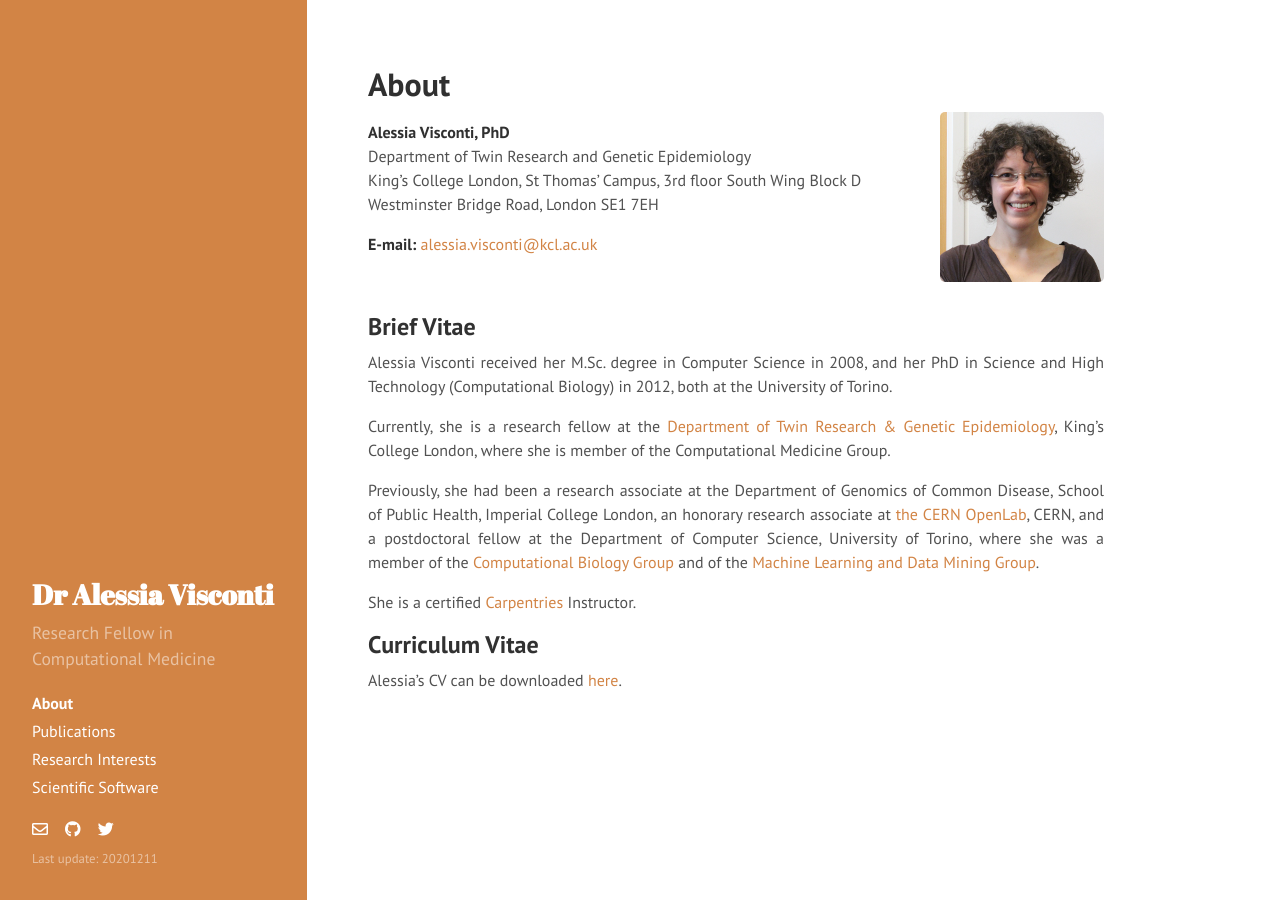
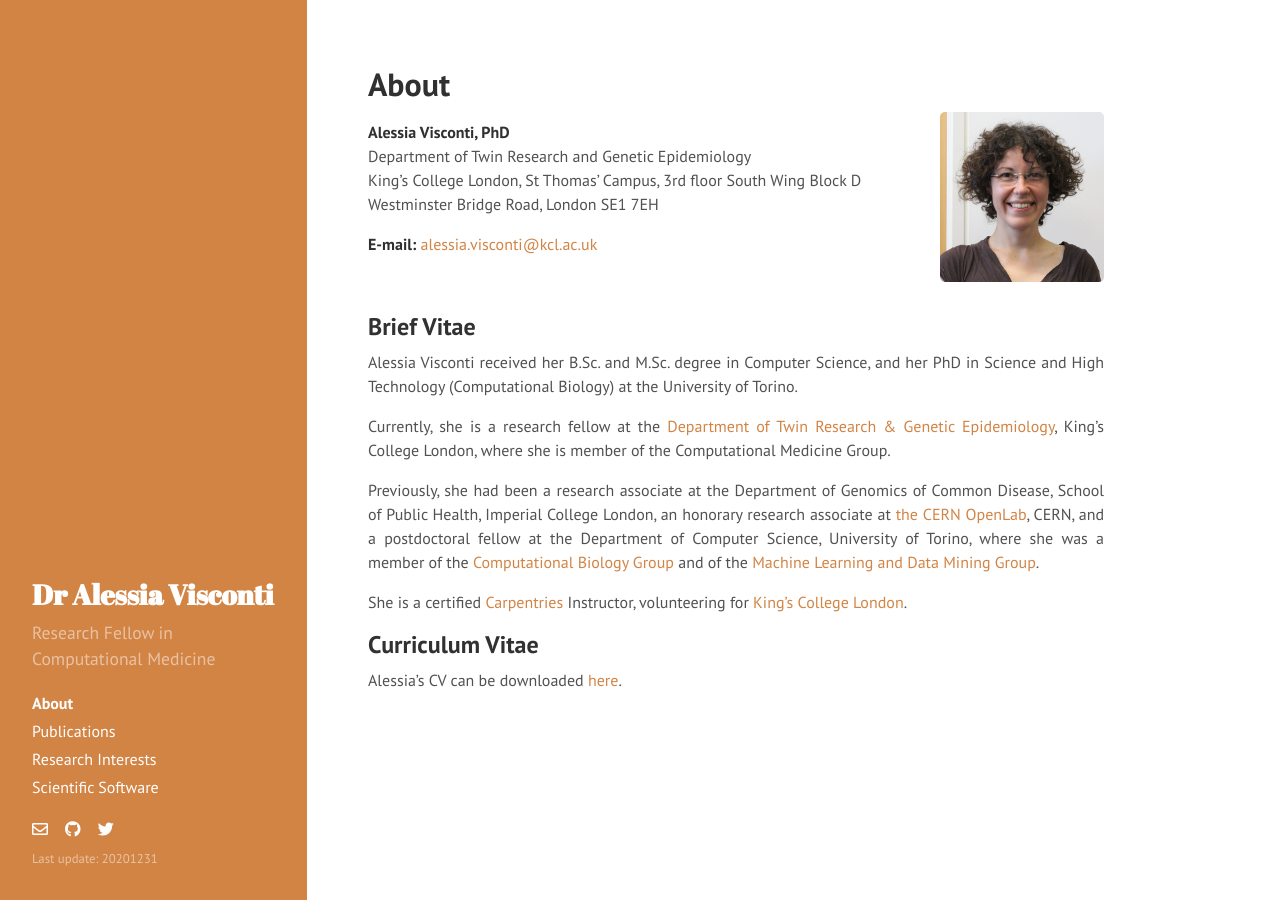
Before and after one commit to alesssia/alesssia.github.io, a Jekyll site: the page built from index.md, in a window 1280 px wide. Built offline with Jekyll 4.4.1, drawn with Linux system fonts in a browser that asks for light colours; nearby versions of some CDN libraries; a style sheet for code colours, icons or effects is not loaded.

Commit message:
Small edits

```diff
--- a/_config.yml
+++ b/_config.yml
@@ -11,7 +11,7 @@ tagline:     ''
 description: 'Research Fellow in Computational Medicine'
 url:         http://alesssia.github.io/
 baseurl:     /
-lastmod:    '20201211'
+lastmod:    '20201231'
 
 author:
   name:      'Alessia Visconti'
--- a/index.md
+++ b/index.md
@@ -16,13 +16,13 @@ Westminster Bridge Road, London SE1 7EH
 
 ## Brief Vitae
 
-Alessia Visconti received her M.Sc. degree in Computer Science in 2008, and her PhD in Science and High Technology (Computational Biology) in 2012, both at the University of Torino.
+Alessia Visconti received her B.Sc. and M.Sc. degree in Computer Science, and her PhD in Science and High Technology (Computational Biology) at the University of Torino.
 
 Currently, she is a research fellow at the [Department of Twin Research & Genetic Epidemiology](http://www.twinsuk.ac.uk/), King's College London, where she is member of the Computational Medicine Group.
 
 Previously, she had been a research associate at the Department of Genomics of Common Disease, School of Public Health, Imperial College London, an honorary research associate at [the CERN OpenLab](http://openlab.cern/), CERN, and a postdoctoral fellow at the Department of Computer Science, University of Torino, where she was a member of the [Computational Biology Group](http://compbio.di.unito.it) and of the [Machine Learning and Data Mining Group](http://mldm.di.unito.it).
 
-She is a certified [Carpentries](https://carpentries.org/) Instructor.
+She is a certified [Carpentries](https://carpentries.org/) Instructor, volunteering for [King's College London](https://kcl-carpentries.github.io/index.html).
 
 ## Curriculum Vitae
 
```
Also changed, not shown: research.md (+1 -1 lines), 2 other files.
